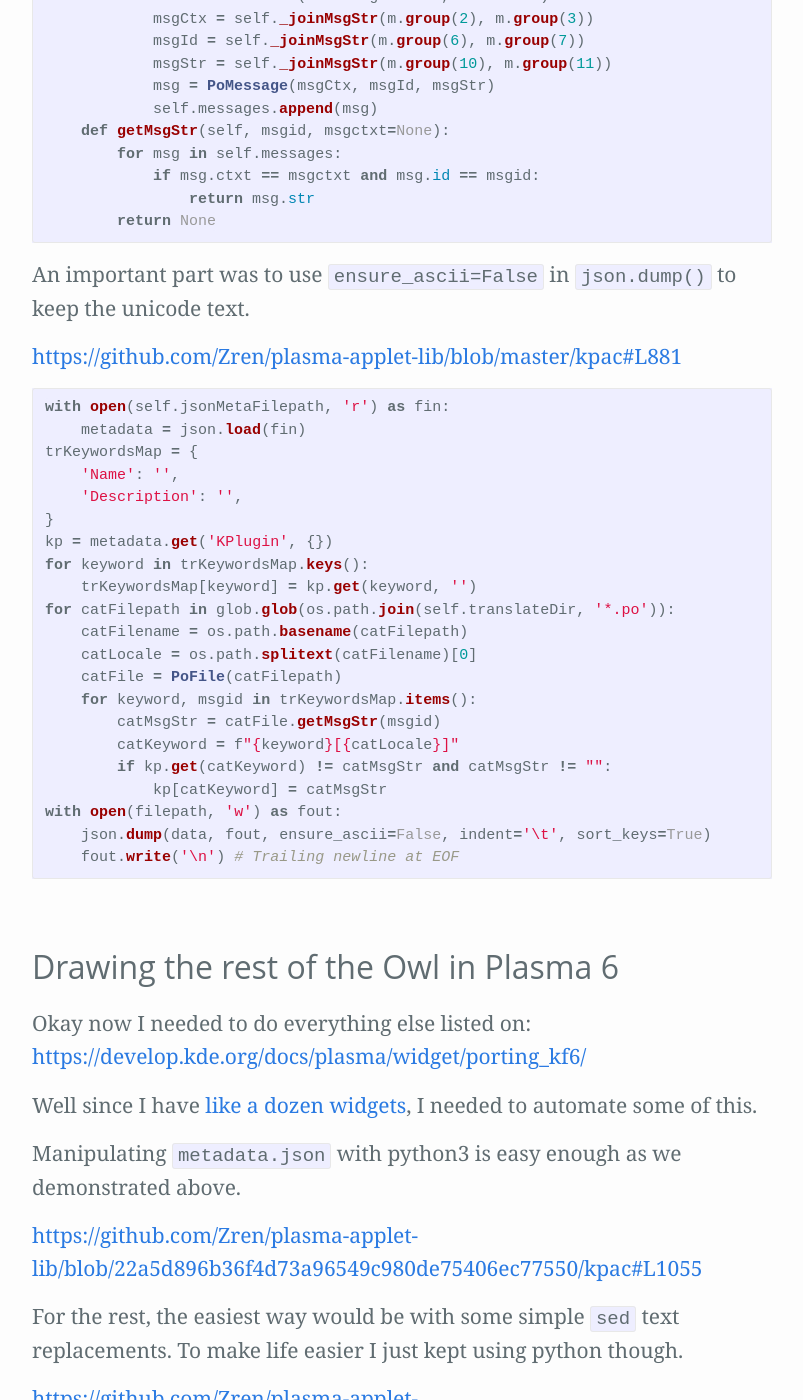
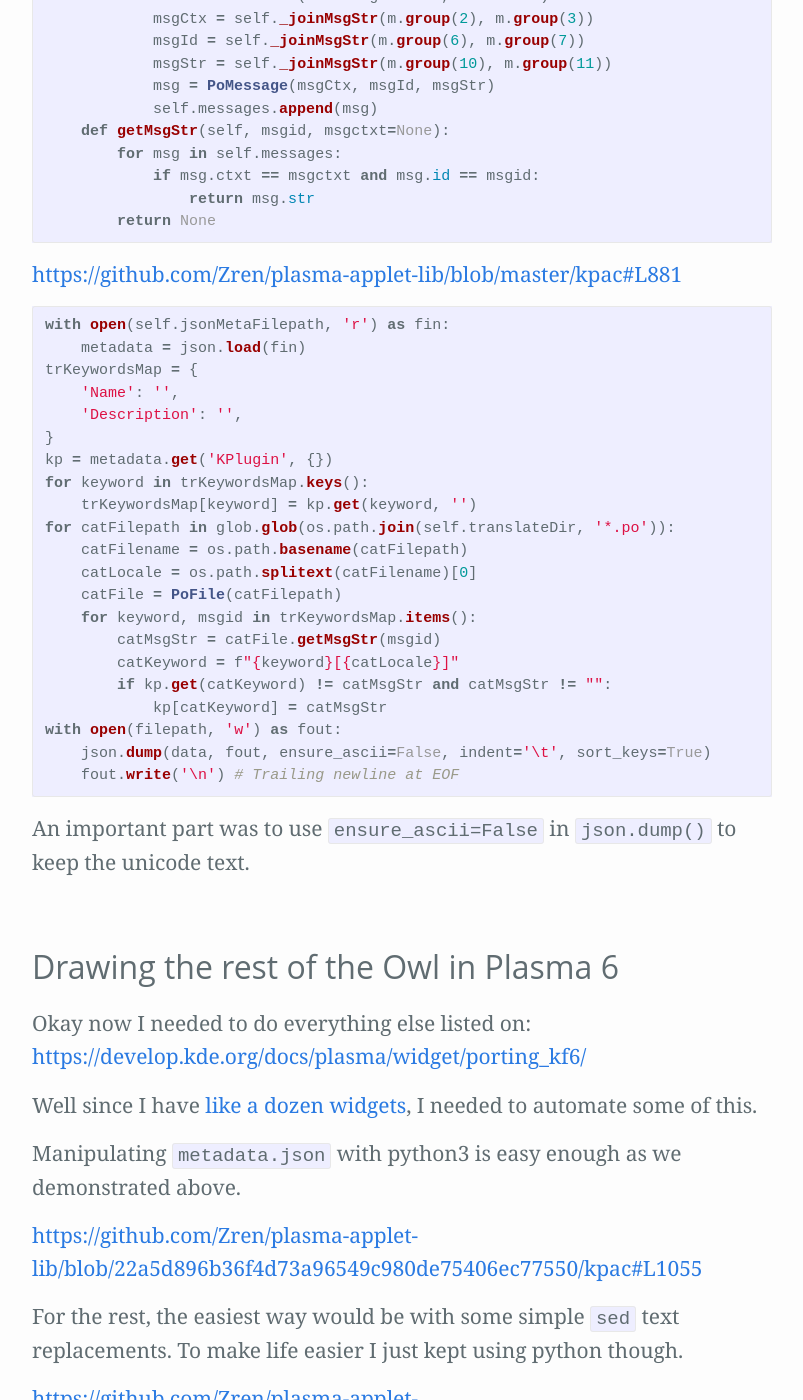
Before and after one commit to Zren/zren.github.io, a Jekyll site: the page built from _posts/2024-03-13-commandoutput-dailyforecast-condensedweather-ported-to-plasma6.md, in a window 1280 px wide and 1400 px high, scrolled down 5244 px. Shown: the whole window, without its empty margins (238-1041 px from the left). Built offline with Jekyll 4.4.1, drawn with Linux system fonts in a browser that asks for light colours; some of the changed lines change nothing that is shown.

Commit message:
Add blurb after code block

````diff
--- a/_posts/2024-03-13-commandoutput-dailyforecast-condensedweather-ported-to-plasma6.md
+++ b/_posts/2024-03-13-commandoutput-dailyforecast-condensedweather-ported-to-plasma6.md
@@ -199,8 +199,6 @@ class PoFile:
 		return None
 ```
 
-An important part was to use `ensure_ascii=False` in `json.dump()` to keep the unicode text.
-
 <https://github.com/Zren/plasma-applet-lib/blob/master/kpac#L881>
 
 ```py
@@ -226,6 +224,8 @@ with open(filepath, 'w') as fout:
 	json.dump(data, fout, ensure_ascii=False, indent='\t', sort_keys=True)
 	fout.write('\n') # Trailing newline at EOF
 ```
+
+An important part was to use `ensure_ascii=False` in `json.dump()` to keep the unicode text.
 
 ## Drawing the rest of the Owl in Plasma 6
 
````
